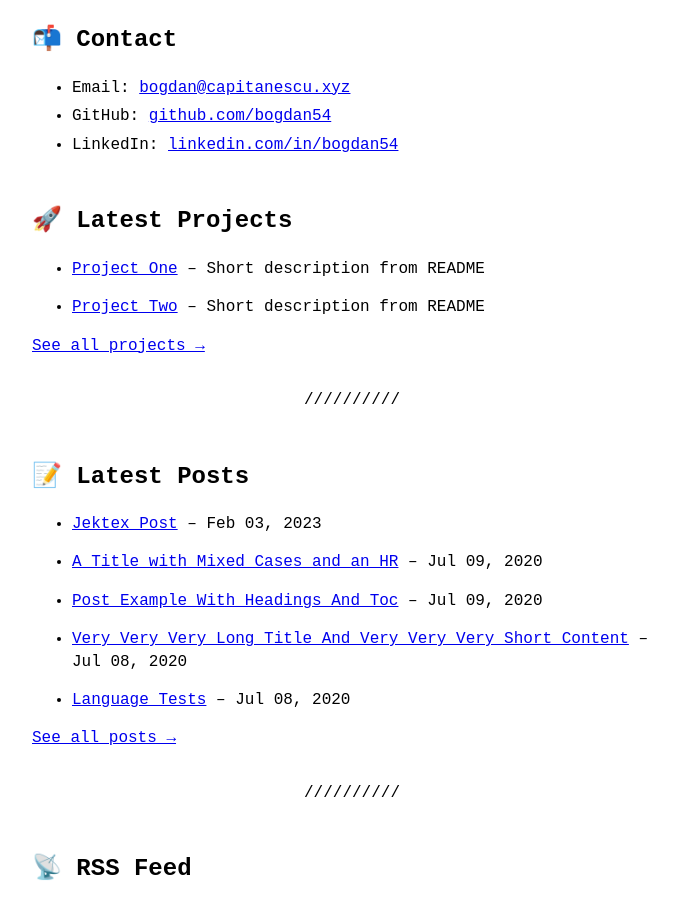
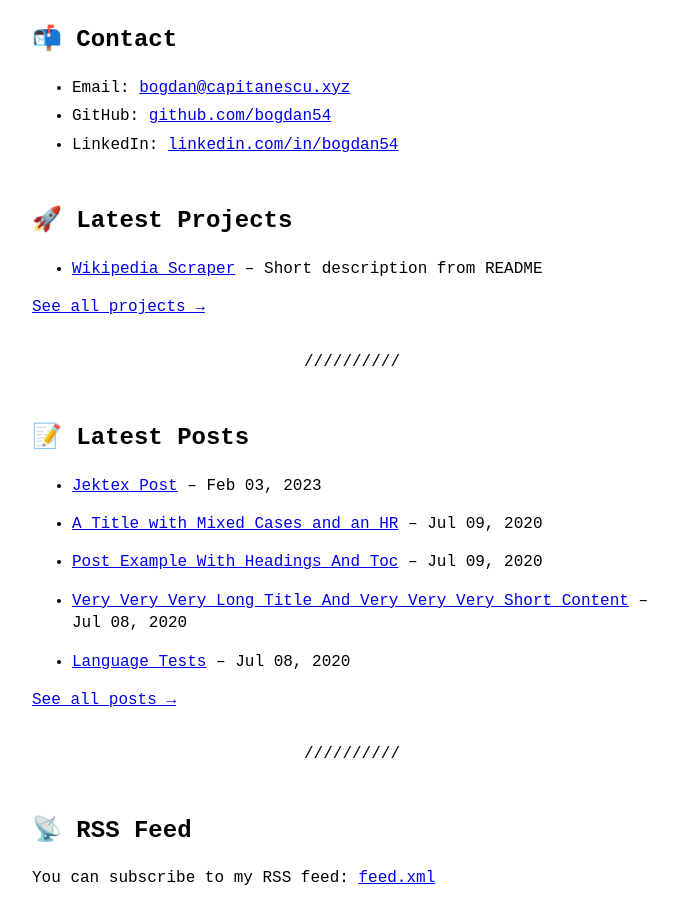
Before and after one commit to Bogdan54/bogdan54.github.io, a Jekyll site: the page built from index.md, in a window 1280 px wide and 900 px high, scrolled down 897 px. Shown: the whole window, without its empty margins (288-966 px from the left). Built offline with Jekyll 4.4.1, drawn with Linux system fonts in a browser that asks for light colours.

Commit message:
Update projects.yml

```diff
--- a/_data/projects.yml
+++ b/_data/projects.yml
@@ -1,7 +1,3 @@
-- name: Project One
-  url: https://github.com/yourusername/project-one
+- name: Wikipedia Scraper
+  url: https://github.com/Bogdan54/Scrape-Wikipedia-in-Python-and-Beautiful-Soup-and-HTML5Lib
   description: Short description from README
-
-- name: Project Two
-  url: https://github.com/yourusername/project-two
-  description: Short description from README
```
